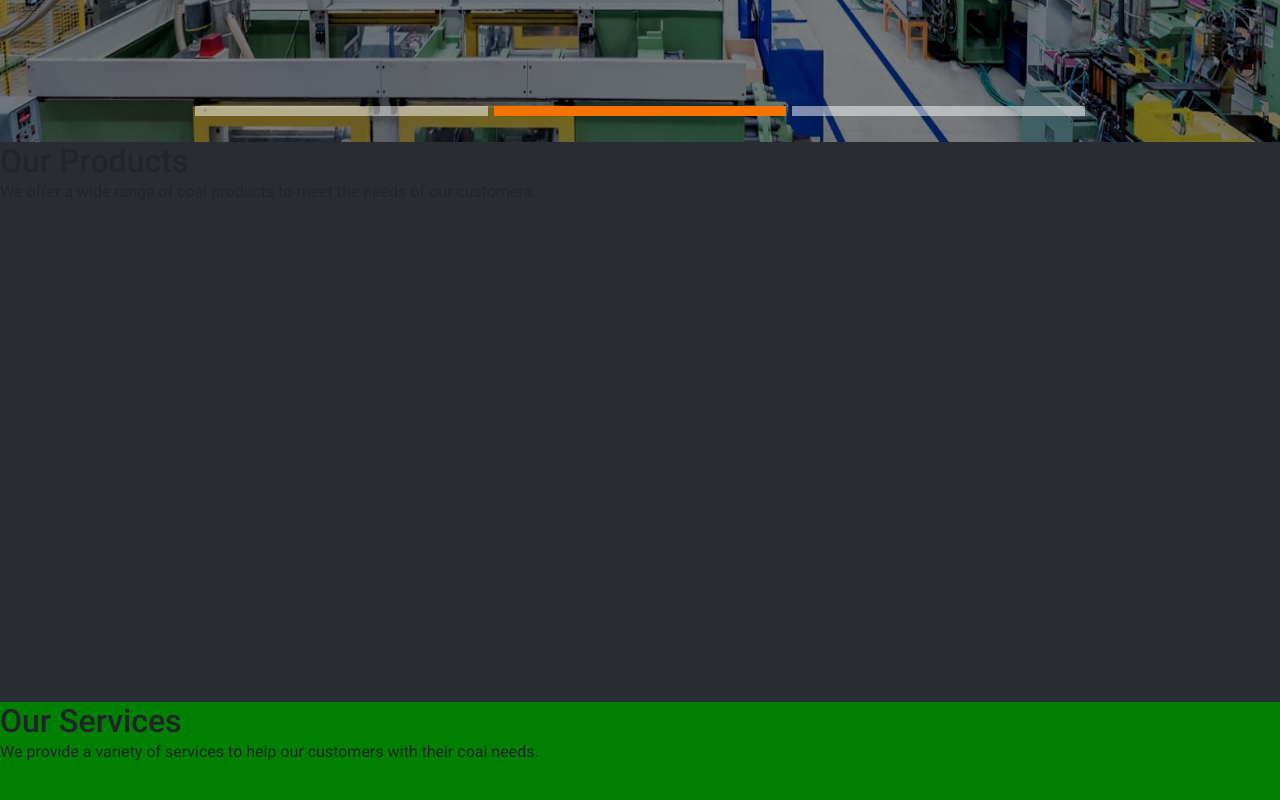
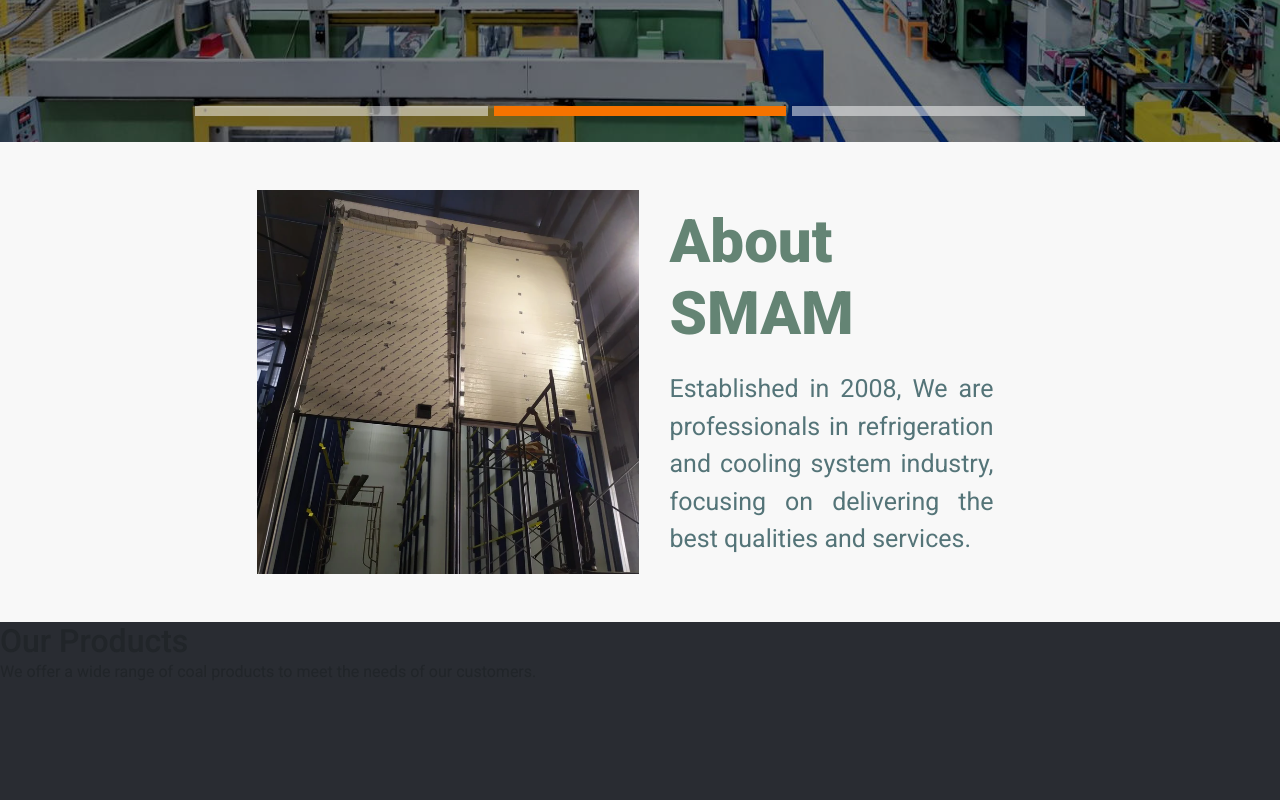
Before and after one commit to RomaruDaze/smam, a plain HTML site: page docs/index.html in a window 1280 px wide. Shown: the part 492-1292 px from the top of the page. Drawn offline with nearby package versions, Linux system fonts and the light colour scheme.

Commit message:
updating the about-us content

```diff
--- a/docs/index.html
+++ b/docs/index.html
@@ -26,8 +26,8 @@
         </nav>
     </header>
     <main>
-        <div class="about-us-simple">
-            <div id="carouselExampleIndicators" class="carousel slide" data-bs-ride="carousel" data-bs-interval="3000">
+        <div class="carousel-home">
+            <div id="carouselExampleIndicators" class="carousel slide carousel-fade" data-bs-ride="carousel" data-bs-interval="3000">
                 <div class="carousel-indicators">
                     <button type="button" data-bs-target="#carouselExampleIndicators" data-bs-slide-to="0" class="active" aria-current="true" aria-label="Slide 1"></button>
                     <button type="button" data-bs-target="#carouselExampleIndicators" data-bs-slide-to="1" aria-label="Slide 2"></button>
@@ -44,6 +44,13 @@
                         <img src="./images/carousel-image-03.jpg" class="d-block w-100" alt="Third slide">
                     </div>
                 </div>
+            </div>
+        </div>
+        <div class="about-us-simple">
+            <img src="./images/about-us-simple-picture.png" alt="About SMAM">
+            <div class="about-us-content">
+                <h2>About SMAM</h2>
+                <p>Established in 2008, We are professionals in refrigeration and cooling system industry, focusing on delivering the best qualities and services.</p>
             </div>
         </div>
         <div class="our-products-simple">
--- a/docs/styles.css
+++ b/docs/styles.css
@@ -101,7 +101,7 @@ main {
     padding: 0;
 }
 
-.about-us-simple {
+.carousel-home {
     height: 80vh;
     margin-top: -30px;
 }
@@ -140,6 +140,40 @@ main {
     opacity: 1;
 }
 
+.about-us-simple {
+    background-color: #f8f8f8;
+    height: 60vh;
+    width: 100%;
+    display: flex;
+    flex-direction: row;
+    align-items: center;
+    justify-content: center;
+}
+
+.about-us-simple img {
+    width: auto;
+    height: 80%;
+}
+
+.about-us-content {
+    padding: 30px;
+    width: 30%;
+}
+
+.about-us-content h2 {
+    font-size: 60px;
+    font-weight: 800;
+    color: var(--primary);
+    margin-bottom: 20px;
+}
+
+.about-us-content p {
+    font-size: 25px;
+    font-weight: 400;
+    color: var(--secondary);
+    text-align: justify;
+}
+
 .our-products-simple {
     z-index: -1000;
 }
```
Also changed, not shown: docs/images/about-us-simple-picture.png (added).
